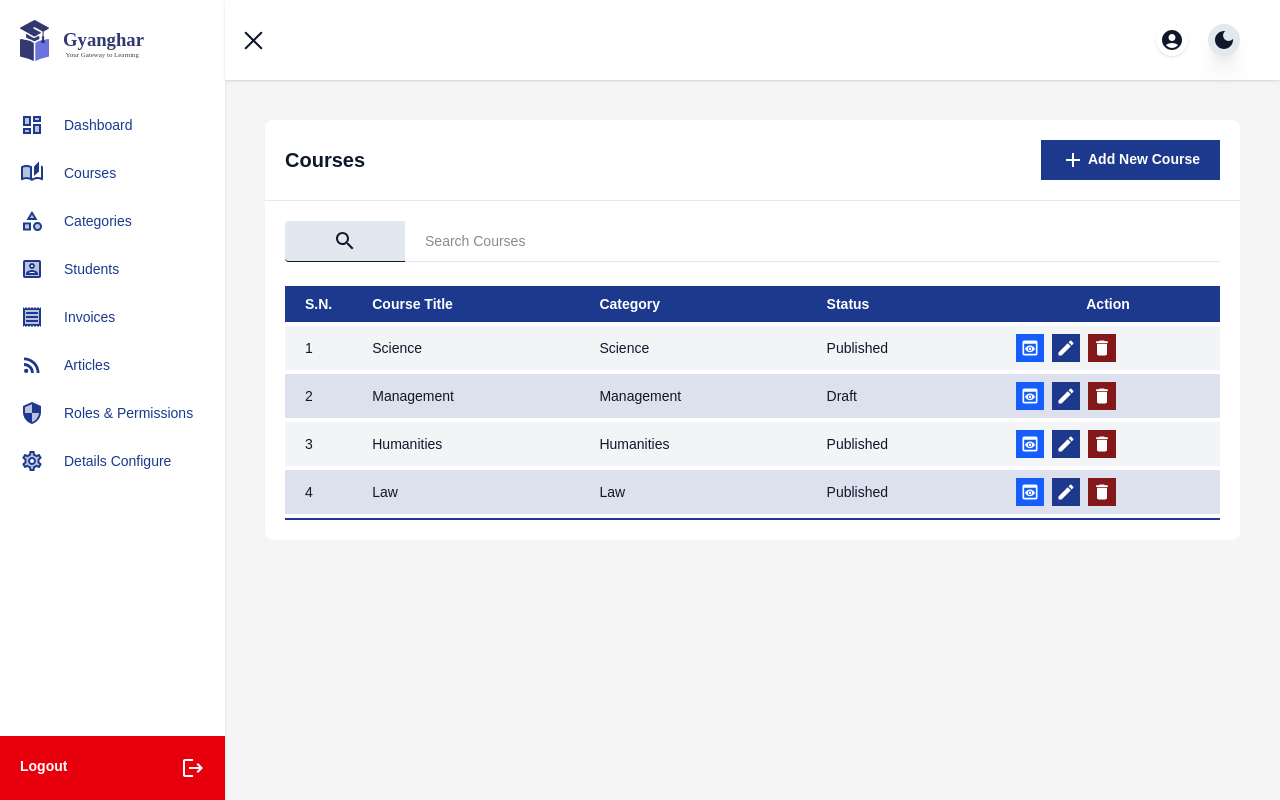
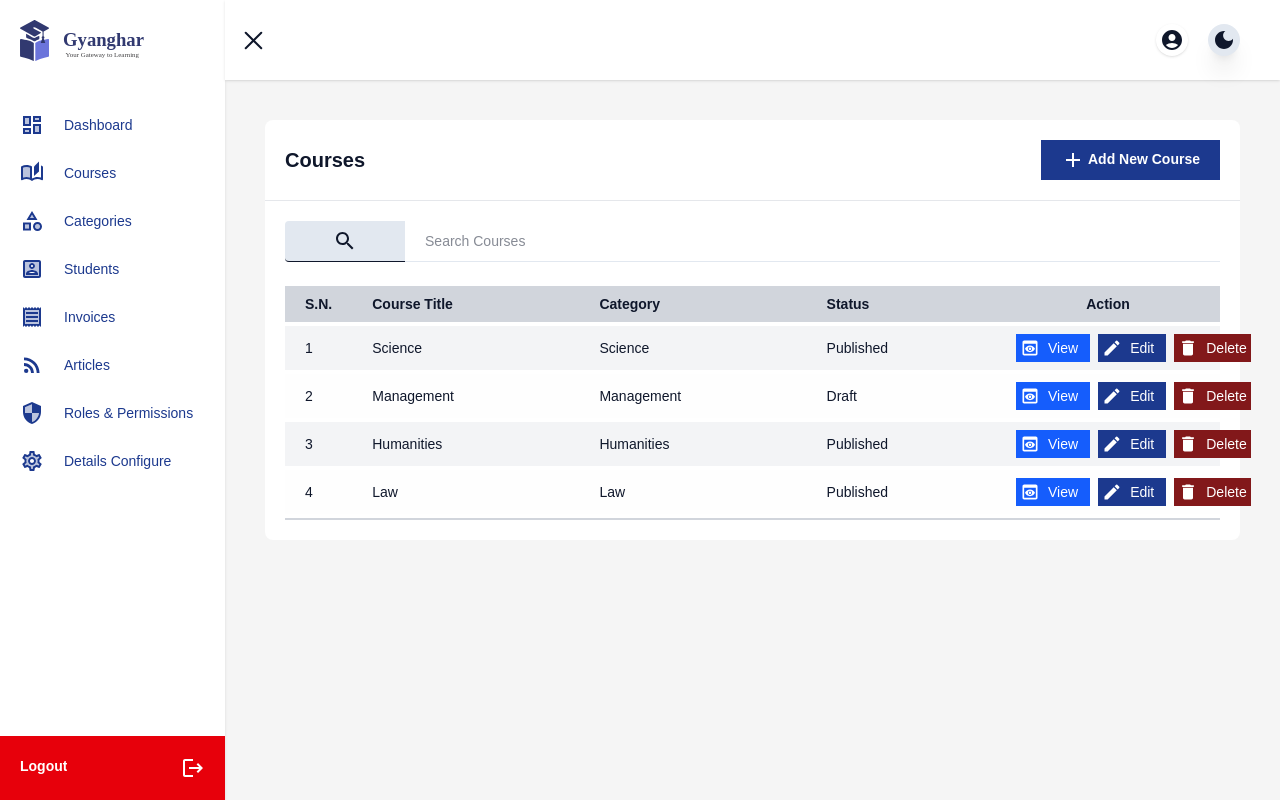
Before and after one commit to Sorasajan/gyanghar, a Next.js app: page /admin/courses in a window 1280 px wide. Built offline with nearby package versions, Linux system fonts and the light colour scheme.

Commit message:
updated message notification

```diff
--- a/app/admin/_component/adminglobal/fullpageMessage.js
+++ b/app/admin/_component/adminglobal/fullpageMessage.js
@@ -1,3 +1,4 @@
+import { Check } from "@mui/icons-material";
 import { useRouter } from "next/navigation";
 
 export default function AdminNotification({ message, setMessage }) {
@@ -10,9 +11,16 @@ export default function AdminNotification({ message, setMessage }) {
 
   return (
     <div className="fixed grid justify-center items-center backdrop-blur bg-black/40 top-0 left-0 w-full h-screen z-100">
-      <div className="bg-white p-5">
-        {message}
-        <div onClick={handleOk} className="bg-black px-5 py-2">
+      <div className="bg-white p-5 w-100">
+        <div className="flex mt-5 gap-2 items-center text-green-700 justify-center">
+          <Check className="border rounded-full text-green-700 text-xs" />
+          {message}
+        </div>
+
+        <div
+          onClick={handleOk}
+          className="hover:scale-95 bg-blue-900 text-white my-5 px-10 hover:rounded-lg hover:bg-blue-800 transition-all duration-500 cursor-pointer py-2 text-center w-fit mx-auto "
+        >
           OK
         </div>
       </div>
--- a/app/admin/_component/courses/coursetable.js
+++ b/app/admin/_component/courses/coursetable.js
@@ -30,9 +30,9 @@ const courses = [
 export default function AdminCourseTable() {
   return (
     <div>
-      <table className="w-full border-b-2 border-blue-900 border-separate border-spacing-y-1">
+      <table className="w-full border-b-2 border-gray-300 dark:border-blue-900 border-separate border-spacing-y-1">
         <thead>
-          <tr className="bg-blue-900 text-white">
+          <tr className="bg-gray-300 dark:bg-blue-800">
             <th className="px-5 py-2 text-left w-5">S.N.</th>
             <th className="px-5 py-2 text-left ">Course Title</th>
             <th className="px-5 py-2 text-left ">Category</th>
@@ -44,28 +44,28 @@ export default function AdminCourseTable() {
           {courses.map((item, i) => (
             <tr
               key={i}
-              className="odd:bg-gray-100 even:bg-blue-900/15 hover:bg-blue-900/20 dark:odd:bg-blue-500/20 dark:even:bg-gray-900 dark:hover:bg-blue-600/40 transition-all duration-200"
+              className="odd:bg-gray-100 even:bg-gray-100/15 hover:bg-blue-900/20 dark:odd:bg-blue-500/20 dark:even:bg-gray-900 dark:hover:bg-blue-600/40 transition-all duration-200"
             >
               <td className="px-5 py-2 ">{i + 1}</td>
               <td className="px-5 py-2 ">{item.title}</td>
               <td className="px-5 py-2 ">{item.category}</td>
               <td className="px-5 py-2 ">{item.status}</td>
               <td className="px-5 py-2 flex gap-2 w-30">
-                <button className="p-1 flex gap-0 hover:gap-2 group bg-blue-600 text-white hover:rounded cursor-pointer hover:scale-90 transition-all duration-500">
+                <button className="p-1 flex gap-0 gap-2 bg-blue-600 text-white hover:rounded cursor-pointer hover:scale-90 transition-all duration-500">
                   <Preview fontSize="small" />
-                  <p className="max-w-0 p-0 group-hover:pr-2 group-hover:max-w-100 transition-all duration-1000 overflow-hidden">
+                  <p className="pr-2  transition-all duration-1000 overflow-hidden">
                     View
                   </p>
                 </button>
-                <button className="p-1 flex gap-0 hover:gap-2 group bg-blue-900 text-white hover:rounded cursor-pointer hover:scale-90 transition-all duration-500">
+                <button className="p-1 flex gap-2 bg-blue-900 text-white hover:rounded cursor-pointer hover:scale-90 transition-all duration-500">
                   <Edit fontSize="small" />
-                  <p className="max-w-0 p-0 group-hover:pr-2 group-hover:max-w-100 transition-all duration-1000 overflow-hidden">
+                  <p className="pr-2  transition-all duration-1000 overflow-hidden">
                     Edit
                   </p>
                 </button>
-                <button className="p-1 flex gap-0 hover:gap-2 group bg-red-900 text-white hover:rounded cursor-pointer hover:scale-90 transition-all duration-500">
+                <button className="p-1 flex gap-2  bg-red-900 text-white hover:rounded cursor-pointer hover:scale-90 transition-all duration-500">
                   <Delete fontSize="small" />
-                  <p className="max-w-0 p-0 group-hover:pr-2 group-hover:max-w-100 transition-all duration-1000 overflow-hidden">
+                  <p className="mpr-2 transition-all duration-1000 overflow-hidden">
                     Delete
                   </p>
                 </button>
--- a/app/admin/_component/data.js
+++ b/app/admin/_component/data.js
@@ -1,7 +1,4 @@
 // category list fetch api
-const url = process.env.API_URL;
-const token = process.env.API_AUTH;
-
 async function categoryFetcher() {
   try {
     const res = await fetch(
@@ -31,6 +28,8 @@ async function categoryFetcher() {
   }
 }
 
+// Create new Category
+
 async function categoryPost(payload) {
   console.log("payload", payload);
 
@@ -50,4 +49,31 @@ async function categoryPost(payload) {
   return res.json();
 }
 
-export { categoryFetcher, categoryPost };
+// Fetch Category by ID
+async function categoryFetchByID({ id }) {
+  try {
+    const res = await fetch(`/api/categories/${id}`, {
+      method: "GET",
+      headers: {
+        "Content-Type": "application/json",
+      },
+      cache: "no-store",
+    });
+
+    if (!res.ok) {
+      //   throw new Error(data.message || res.statusText || "Fetch error");
+      console.log("no data");
+
+      return;
+    }
+    const data = await res.json();
+    return data;
+  } catch (err) {
+    console.log("error in fetching");
+
+    // throw new Error(err.message || "Fetch Error");
+    return;
+  }
+}
+
+export { categoryFetcher, categoryPost, categoryFetchByID };
--- /dev/null
+++ b/app/api/categories/[id]/route.js
@@ -0,0 +1,29 @@
+import { NextResponse } from "next/server";
+
+export async function GET(req, context) {
+  const { id } = await context.params; // ✅ Await here
+
+  try {
+    const response = await fetch(
+      `${process.env.API_URL}/api/categories/${id}`,
+      {
+        method: "GET",
+        headers: {
+          Authorization: `Bearer ${process.env.API_TOKEN}`,
+          "Content-Type": "application/json",
+        },
+        cache: "no-store",
+      }
+    );
+
+    if (!response.ok) {
+      return NextResponse.json("No Data", { status: response.text });
+    }
+
+    const data = await response.json();
+    return NextResponse.json(data.data);
+  } catch (error) {
+    console.error("Fetch failed:", error);
+    return NextResponse.json({ message: "Failed to fetch" }, { status: 500 });
+  }
+}
--- a/app/api/categories/route.js
+++ b/app/api/categories/route.js
@@ -2,8 +2,6 @@ import { NextResponse } from "next/server";
 
 export async function GET() {
   try {
-    console.log("data log", process.env.API_URL);
-
     const response = await fetch(`${process.env.API_URL}/api/categories`, {
       method: "GET",
       headers: {
```
